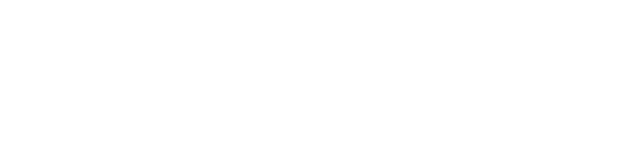
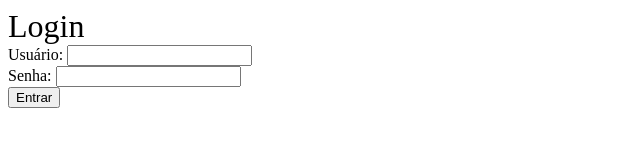
Before and after one commit to hugopamponet/pdv, a plain HTML site: page src/main/index.html in a window 1280 px wide. Shown: the whole page, without its empty margins (0-640 px from the left). Drawn offline with Linux system fonts and the light colour scheme.

Commit message:
feat: creating the login page

```diff
--- a/src/main/index.html
+++ b/src/main/index.html
@@ -8,6 +8,25 @@
     <title>PDV</title>
 </head>
 <body>
-
+    <header>
+		<h1>Login</h1>
+	</header>
+	<main>
+		<section>
+			<form action="#" method="Post">
+				<div class="username">
+					<label for="username">Usuário:</label>
+					<input type="text" id="username" name="username"/>
+				</div>
+				<div class="password">
+					<label for="password">Senha:</label>
+					<input type="password" id="password" name="password"/>
+				</div>
+				<div class="action">
+					<input type="submit" value="Entrar">
+				</div>
+			</form>
+		</section>
+	</main>
 </body>
 </html>
```
